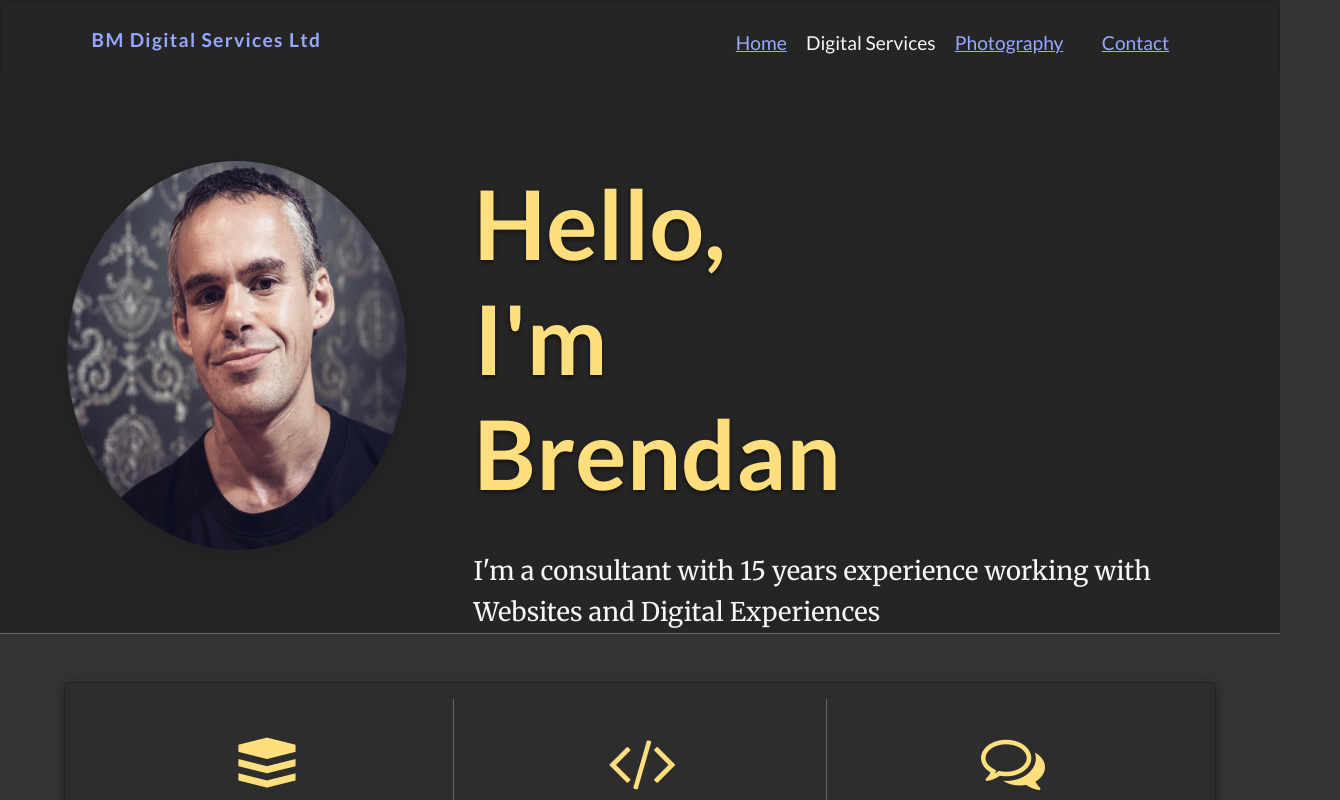
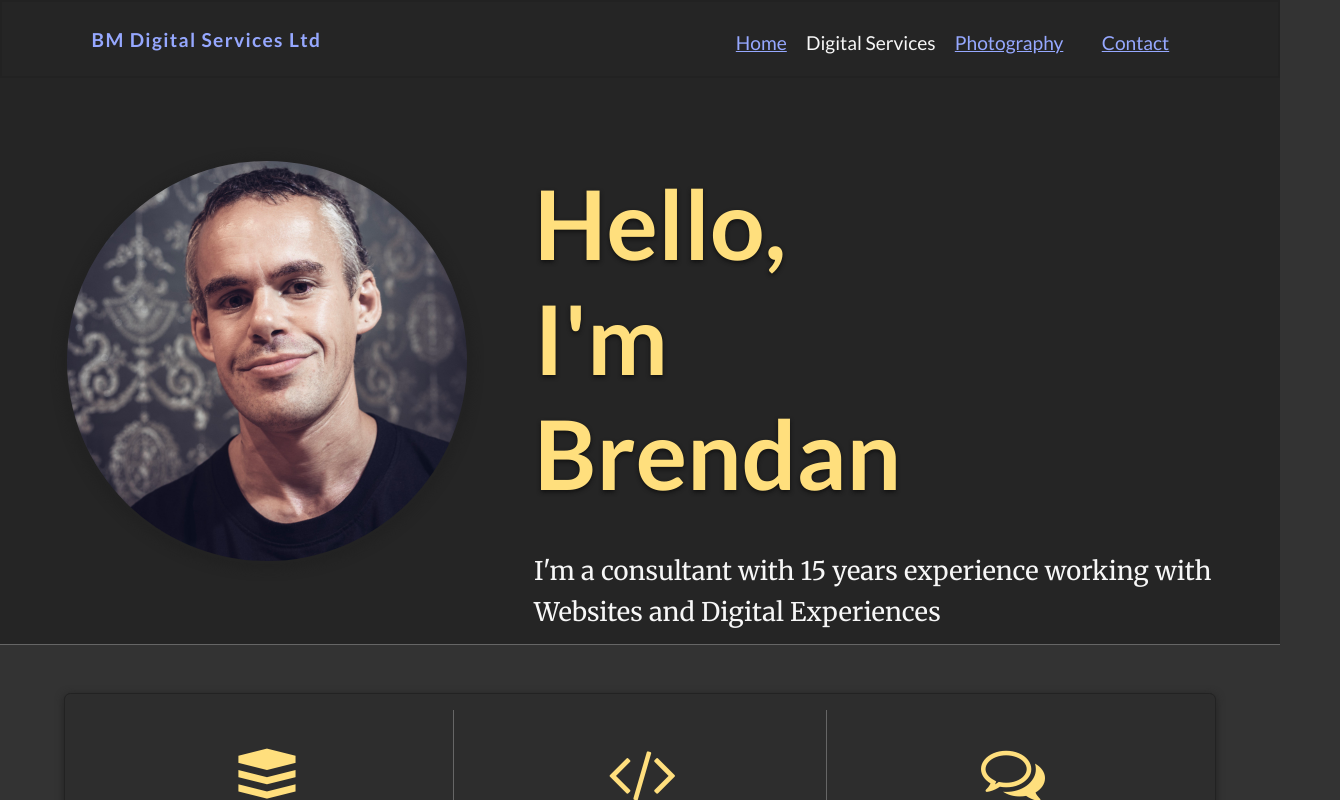
Before and after one commit to theopposablethumb/bm-digital-services, a React (Create React App) app: page / in a window 1280 px wide. Shown: the top 800 px of the page, 1340 px wide, since content can reach past the window. Built offline with nearby package versions, Linux system fonts and the light colour scheme; no server answers; the HTML template or start-up script is replaced by a standard one.

Commit message:
Animations
Added animation to the gallery. Made the logo clickable

```diff
--- a/src/components/logo.js
+++ b/src/components/logo.js
@@ -1,10 +1,13 @@
 import React from 'react';
+import {Link} from 'react-router-dom';
 
 class Logo extends React.Component {
 
     render() {
         return(
-            <h1>BM Digital Services Ltd</h1>
+            <h1>
+                <Link to="/">BM Digital Services Ltd</Link>
+            </h1>
         )
     }
 }
--- a/src/index.css
+++ b/src/index.css
@@ -17,11 +17,12 @@ header, footer {padding: 1em 7vw; box-sizing: border-box; background: rgba(34, 3
 header {border: 2px solid #222;}
 
 header h1 {font-size: 1.2em; letter-spacing: 0.07em; color: #96A8FF; border-bottom: none; display: inline-block; width: fit-content; padding: 0.5em 0; margin: 0;}
+header h1 a {text-decoration: none;}
 header nav {float: right;}
 nav a {display: inline-block; padding: 0.5em 1em;}
 
 #hero {display: flex; padding: 0; margin: 0; border-bottom: 1px solid #666; background: rgba(34, 34, 34, 0.8);}
-#hero img {flex: 1; margin: 10vh 5vw; padding: 0; width: 100px; height: auto; display: block; border-radius: 100%; border: 3px solid #222; box-shadow: 0 3px 8px 4px #222;}
+#hero img {flex: 1; margin: 10vh 5vw; padding: 0; width: 400px; height: 400px; display: block; border-radius: 100%; border: 3px solid #222; box-shadow: 0 3px 8px 4px #222;}
 #hero div {flex: 2; height: 100%; box-sizing: border-box; padding: 0 3vw 0 0;}
 #hero h1 {font-size: 6em; border-bottom: none; width: 40vw; margin-top: 0.9em; text-shadow: 0 2px 4px #111;}
 #hero p {font-size: 1.6em; width: 60vw;}
@@ -31,6 +32,13 @@ nav a {display: inline-block; padding: 0.5em 1em;}
 .gallery figure:hover {margin: 11px; box-shadow: 0 0 20px #222;}
 .gallery figure img {display: block; height: 200px; width: 200px; object-fit: cover;}
 .gallery figure img:hover {height: 210px; width: 205px;}
+
+.gallery figure {animation-name: appear; animation-duration: 1.2s; animation-timing-function: ease-out; animation-delay: 0s; animation-iteration-count: 1; animation-direction: normal; }
+@keyframes appear {
+	0%{ opacity: 50; -webkit-transform: scale3d(0.6, 0.6, 0.6); transform: scale3d(0.6, 0.6, 0.6); }
+	60%{ opacity: 1; -webkit-transform: scale3d(1,1,1); transform: scale3d(1,1,1);}
+}
+
 
 .card {width: 80vw; background: #2d2d2d; margin: 3em auto; border: 1px solid #111; border-radius: 6px; overflow: hidden; box-shadow: 0 0 10px #222;}
 .card figure {margin: 0;}
```
